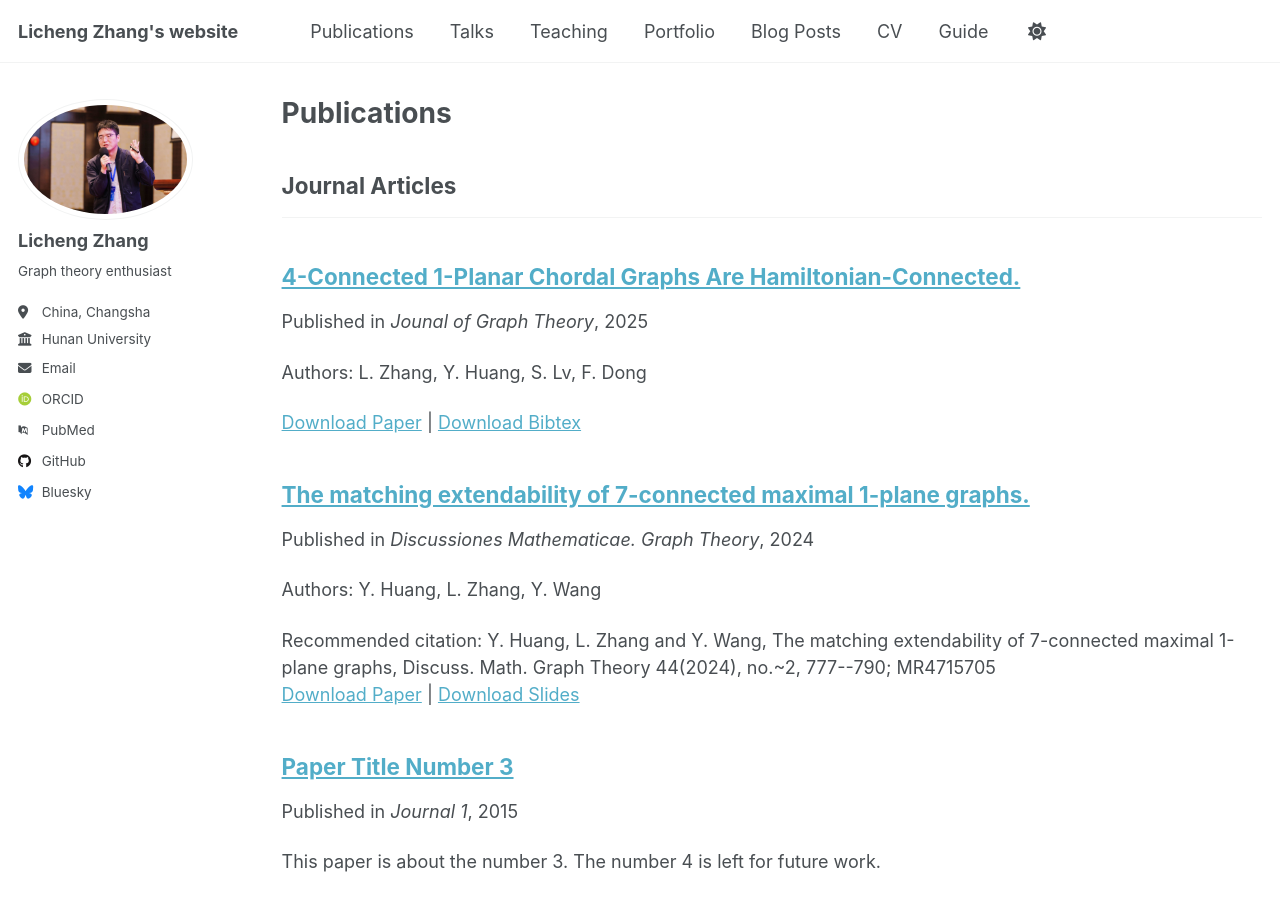
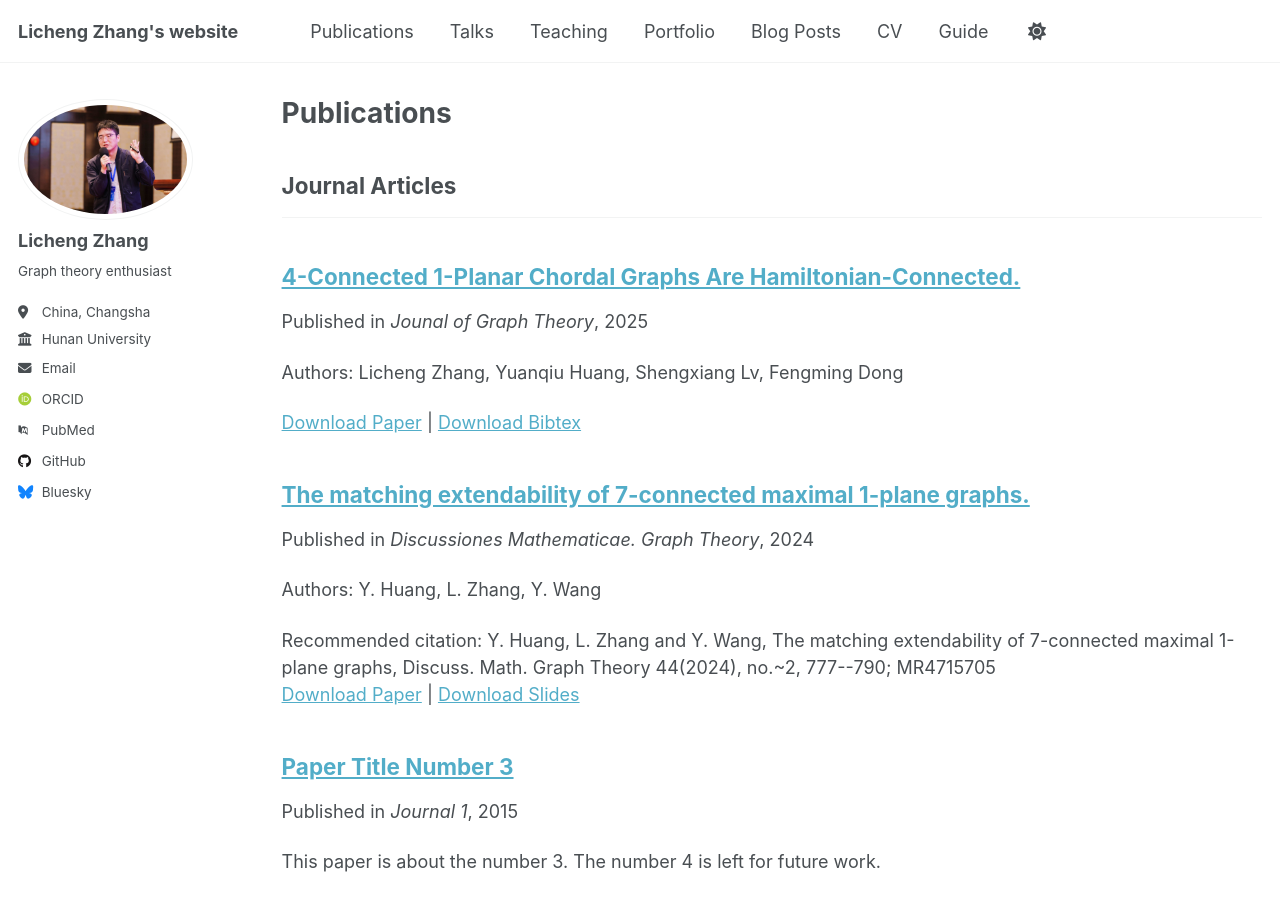
Before and after one commit to lichengzhang2/lichengzhang.github.io, a Jekyll site: the page built from _pages/publications.html, in a window 1280 px wide and 900 px high. Built offline with Jekyll 4.4.1, drawn with Linux system fonts in a browser that asks for light colours; some web fonts are replaced; a script that is not in the unit is left out.

Commit message:
Update 2025-3-4-Connected 1-Planar Chordal Graphs Are Hamiltonian-Connected.md

```diff
--- a/_publications/2025-3-4-Connected 1-Planar Chordal Graphs Are Hamiltonian-Connected.md
+++ b/_publications/2025-3-4-Connected 1-Planar Chordal Graphs Are Hamiltonian-Connected.md
@@ -3,7 +3,7 @@ title: "4-Connected 1-Planar Chordal Graphs Are Hamiltonian-Connected."
 collection: publications
 category: manuscripts
 permalink: /publication/2025-3-4-Connected 1-Planar Chordal Graphs Are Hamiltonian-Connected
-excerpt: 'Authors: L. Zhang, Y. Huang, S. Lv, F. Dong'
+excerpt: 'Authors: Licheng Zhang, Yuanqiu Huang, Shengxiang Lv, Fengming Dong'
 date: 2025-03-19
 venue: 'Jounal of Graph Theory'
 slidesurl: 'http://academicpages.github.io/files/slides1.pdf'
```
